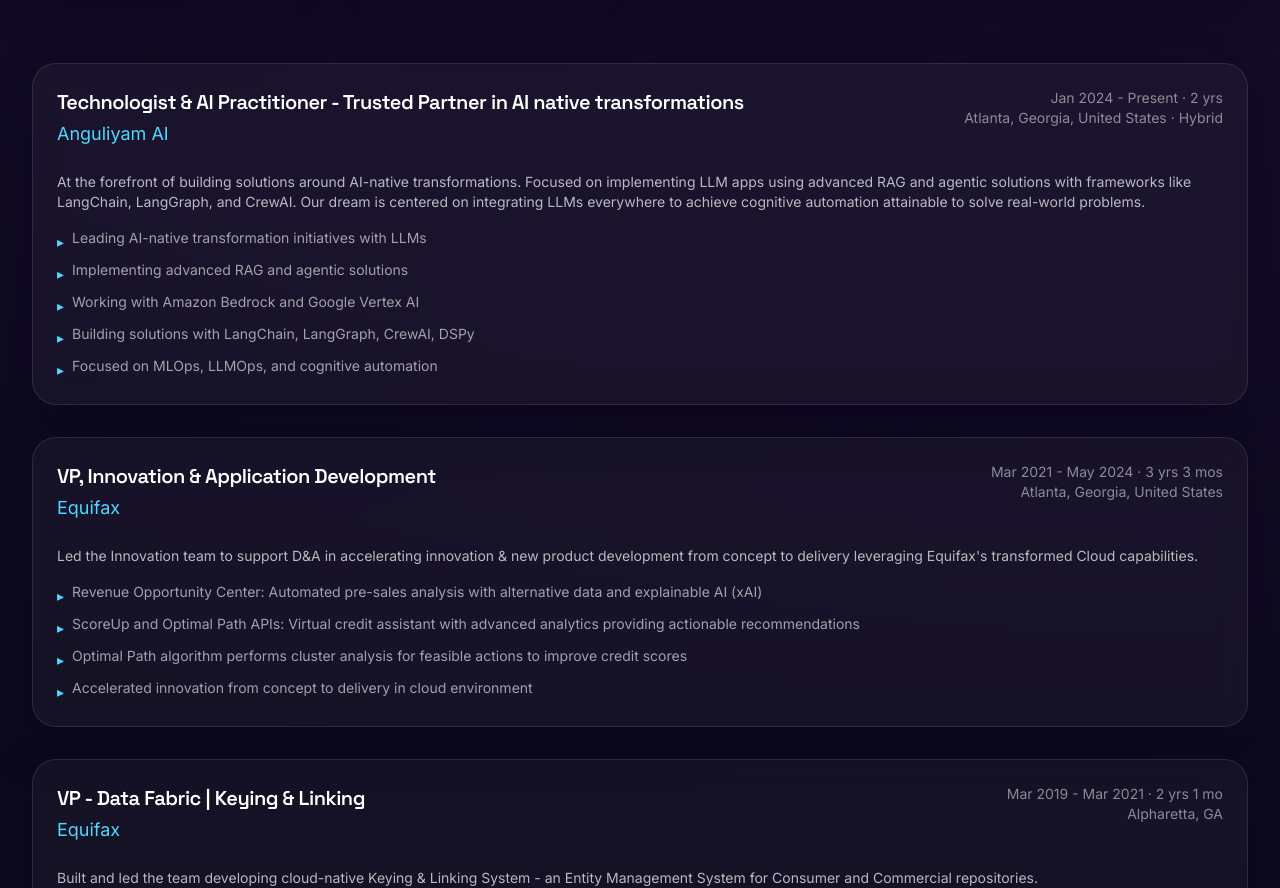
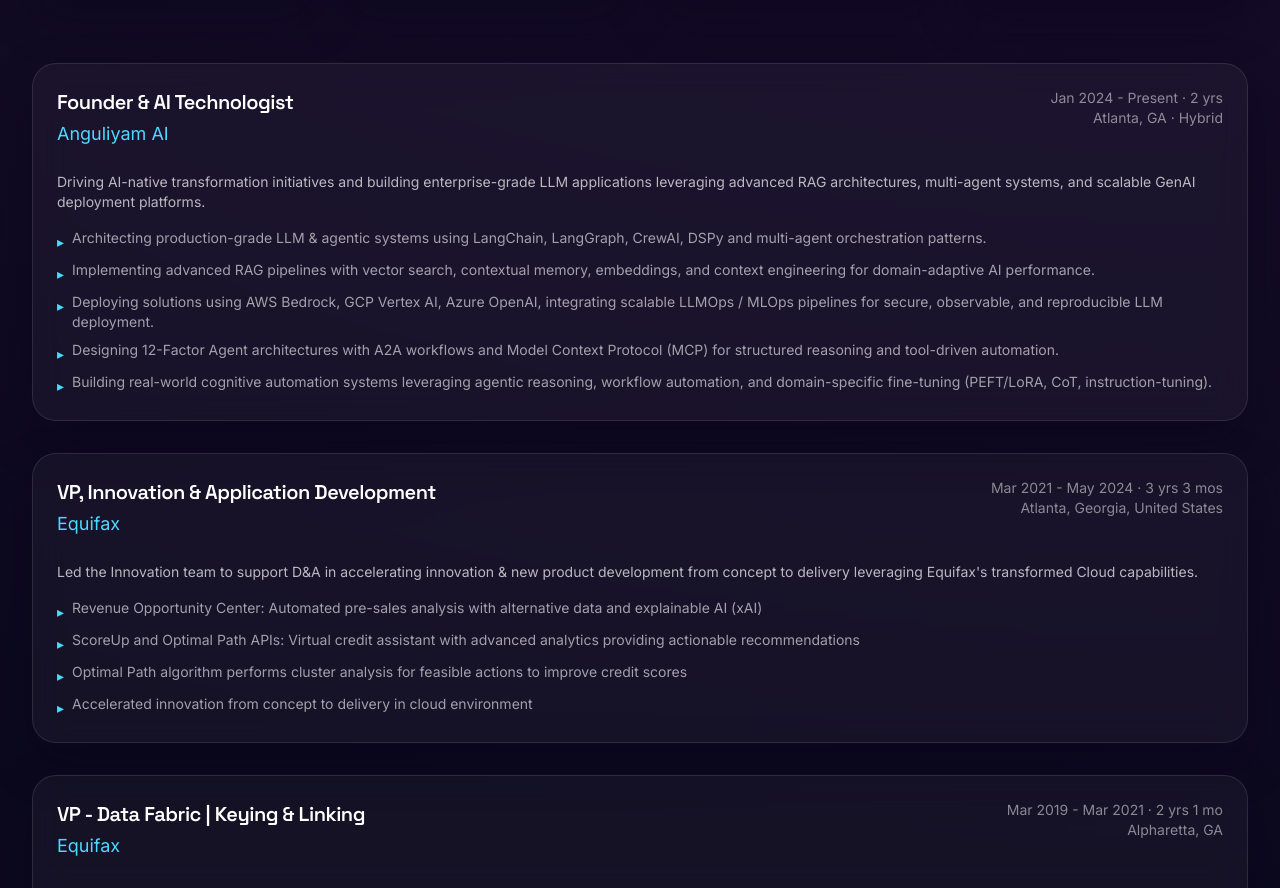
Before and after one commit to gillella/gillella.github.io, a Next.js app: page / in a window 1280 px wide. Shown: the part 2753-3641 px from the top of the page. Built offline with nearby package versions, Linux system fonts and the light colour scheme.

Commit message:
Refresh Anguliyam AI experience details

```diff
--- a/src/data/profile.ts
+++ b/src/data/profile.ts
@@ -13,16 +13,17 @@
 export const experience = [
   {
     company: 'Anguliyam AI',
-    role: 'Technologist & AI Practitioner - Trusted Partner in AI native transformations',
+    role: 'Founder & AI Technologist',
     period: 'Jan 2024 - Present · 2 yrs',
-    location: 'Atlanta, Georgia, United States · Hybrid',
-    description: 'At the forefront of building solutions around AI-native transformations. Focused on implementing LLM apps using advanced RAG and agentic solutions with frameworks like LangChain, LangGraph, and CrewAI. Our dream is centered on integrating LLMs everywhere to achieve cognitive automation attainable to solve real-world problems.',
+    location: 'Atlanta, GA · Hybrid',
+    description:
+      'Driving AI-native transformation initiatives and building enterprise-grade LLM applications leveraging advanced RAG architectures, multi-agent systems, and scalable GenAI deployment platforms.',
     highlights: [
-      'Leading AI-native transformation initiatives with LLMs',
-      'Implementing advanced RAG and agentic solutions',
-      'Working with Amazon Bedrock and Google Vertex AI',
-      'Building solutions with LangChain, LangGraph, CrewAI, DSPy',
-      'Focused on MLOps, LLMOps, and cognitive automation',
+      'Architecting production-grade LLM & agentic systems using LangChain, LangGraph, CrewAI, DSPy and multi-agent orchestration patterns.',
+      'Implementing advanced RAG pipelines with vector search, contextual memory, embeddings, and context engineering for domain-adaptive AI performance.',
+      'Deploying solutions using AWS Bedrock, GCP Vertex AI, Azure OpenAI, integrating scalable LLMOps / MLOps pipelines for secure, observable, and reproducible LLM deployment.',
+      'Designing 12-Factor Agent architectures with A2A workflows and Model Context Protocol (MCP) for structured reasoning and tool-driven automation.',
+      'Building real-world cognitive automation systems leveraging agentic reasoning, workflow automation, and domain-specific fine-tuning (PEFT/LoRA, CoT, instruction-tuning).',
     ],
   },
   {
```
